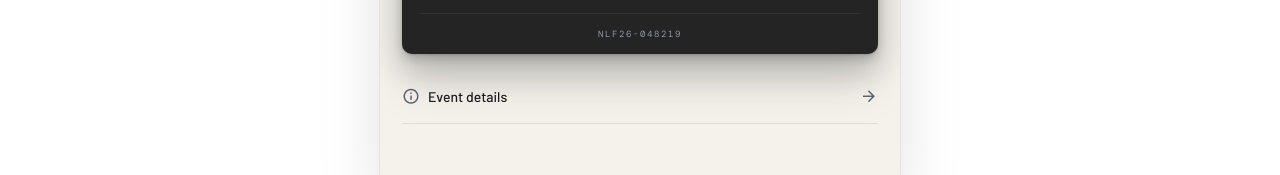
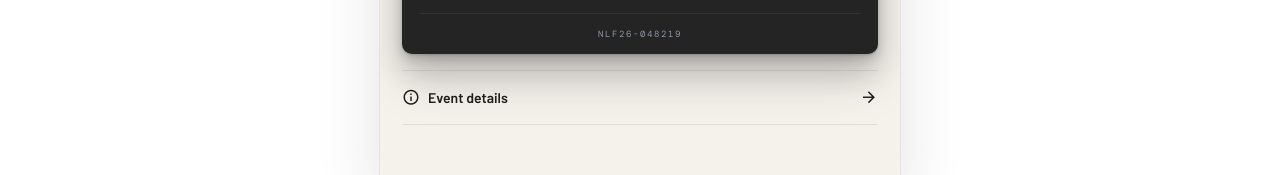
Before and after one commit to theuxgod/P303-Showpass-mobile-exp, a Vue app: page / in a window 1280 px wide. Shown: the part 719-894 px from the top of the page. Built offline with nearby package versions, Linux system fonts and the light colour scheme.

Commit message:
feat: enhance h1 styles with border and updated font weight for improved visual hierarchy

```diff
--- a/src/style.css
+++ b/src/style.css
@@ -268,13 +268,14 @@ h1 {
   padding: 16px 0;
   color: var(--ink);
   background: transparent;
+  border-top: 1px solid var(--line);
   border-bottom: 1px solid var(--line);
   font-size: 14px;
-  font-weight: 500;
+  font-weight: 600;
   text-align: left;
 }
 .details-link span { display: flex; align-items: center; gap: 8px; }
-.details-link .v-icon { font-size: 18px; color: var(--muted); }
+.details-link .v-icon { font-size: 18px; color: var(--ink); }
 
 /* ─── Pass footer ────────────────────────────────────────── */
 .pass-footer {
```
